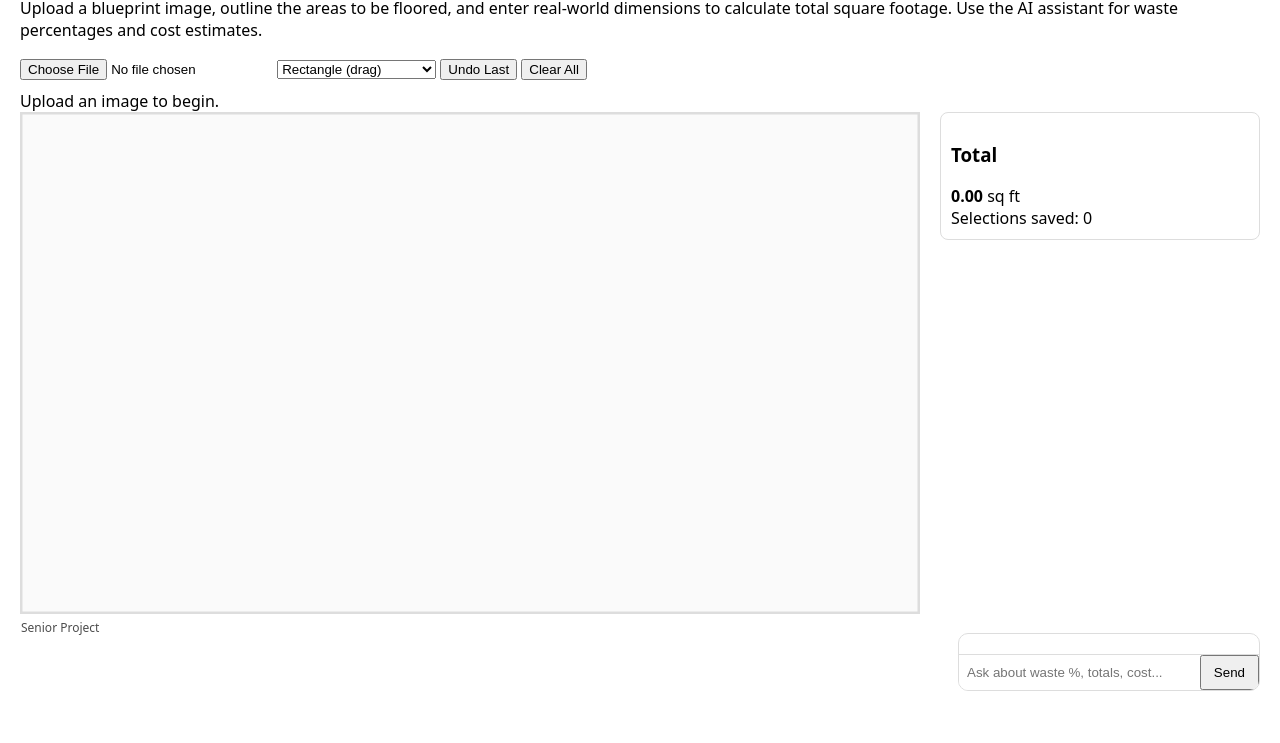
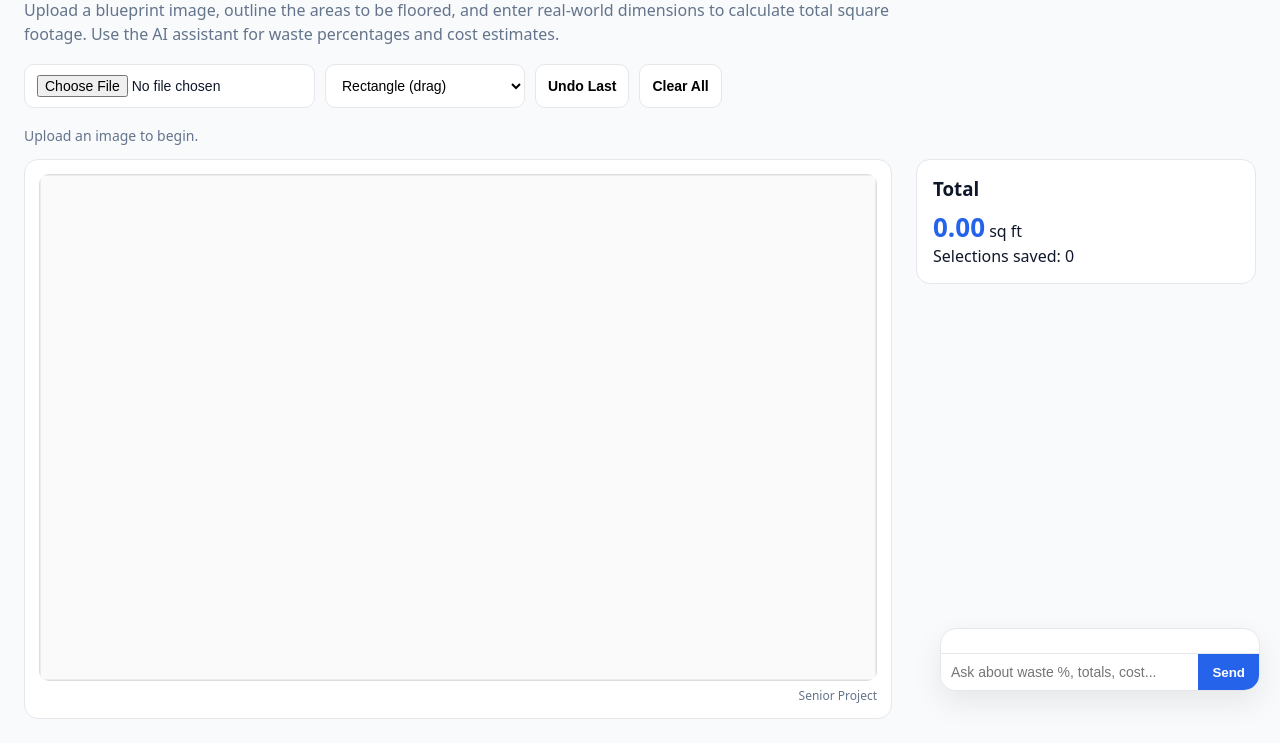
Before and after one commit to ari-923/seniorproject, a plain HTML site: page index.html in a window 1280 px wide. Shown: the part 89-832 px from the top of the page. Before the commit the page ends 800 px from the top, so only its background shows below. Drawn offline with Linux system fonts and the light colour scheme.

Commit message:
Update styles.css

```diff
--- a/styles.css
+++ b/styles.css
@@ -1,87 +1,198 @@
-/* Sets base font and page margins. */
+/* ---------- Base ---------- */
+:root {
+  --bg: #f8fafc;
+  --card: #ffffff;
+  --border: #e5e7eb;
+  --text: #0f172a;
+  --muted: #64748b;
+  --primary: #2563eb;
+  --primary-soft: rgba(37,99,235,0.08);
+  --success: #16a34a;
+  --radius: 14px;
+}
+
+* { box-sizing: border-box; }
+
 body {
-font-family: system-ui, -apple-system, sans-serif;
-margin: 20px;
+  margin: 0;
+  padding: 24px;
+  font-family: system-ui, -apple-system, BlinkMacSystemFont, sans-serif;
+  background: var(--bg);
+  color: var(--text);
 }
-/* Adds spacing for the top controls row. */
+
+/* ---------- Header ---------- */
+h1 {
+  font-size: 28px;
+  margin-bottom: 6px;
+}
+
+p {
+  margin-top: 0;
+  color: var(--muted);
+  line-height: 1.5;
+  max-width: 900px;
+}
+
+/* ---------- Controls ---------- */
 .controls {
-margin-bottom: 10px;
+  display: flex;
+  flex-wrap: wrap;
+  gap: 10px;
+  margin: 18px 0;
 }
-/* Creates a two-column layout (canvas + summary panel). */
+
+.controls input[type="file"],
+.controls select,
+.controls button {
+  padding: 10px 12px;
+  border-radius: 10px;
+  border: 1px solid var(--border);
+  background: var(--card);
+  font-size: 14px;
+}
+
+.controls select { min-width: 200px; }
+
+.controls button {
+  cursor: pointer;
+  font-weight: 600;
+}
+
+.controls button:hover { background: var(--primary-soft); }
+
+/* ---------- Status ---------- */
+#statusOut {
+  margin-bottom: 14px;
+  font-size: 14px;
+  color: var(--muted);
+}
+
+/* ---------- Layout ---------- */
 .layout {
   display: grid;
-grid-template-columns: 1fr 320px;
-/* Styles the next UI section. */
-gap: 20px;
+  grid-template-columns: 1fr 340px;
+  gap: 24px;
   align-items: start;
 }
-/* Sizes and borders the canvas container. */
+
+/* ---------- Canvas Card ---------- */
 .canvasWrap {
-border: 1px solid #ddd;
-height: 500px;
-position: relative;
-/* Makes the canvas fill its container. */
+  background: var(--card);
+  border-radius: var(--radius);
+  border: 1px solid var(--border);
+  padding: 14px;
+  height: 560px;
+  display: flex;
+  flex-direction: column;
 }
+
 canvas {
   width: 100%;
-/* Styles the next UI section. */
   height: 100%;
+  border-radius: 10px;
+  background: #fafafa;
   display: block;
+  cursor: crosshair;
 }
-/* Styles the next UI section. */
+
 .tip {
   font-size: 12px;
-opacity: 0.7;
+  color: var(--muted);
+  text-align: right;
   margin-top: 6px;
-/* Styles the totals/summary box. */
 }
+
+/* ---------- Summary Card ---------- */
 .summary {
-border: 1px solid #ddd;
-/* Styles the next UI section. */
+  background: var(--card);
+  border: 1px solid var(--border);
+  border-radius: var(--radius);
+  padding: 16px;
+}
+
+.summary h3 {
+  margin-top: 0;
+  margin-bottom: 8px;
+}
+
+#totalOut {
+  font-size: 26px;
+  color: var(--primary);
+}
+
+#listOut > div {
+  margin-top: 10px;
+  background: #f9fafb;
+  border-radius: 10px;
   padding: 10px;
+}
+
+/* ---------- Selection Cards ---------- */
+.selCard button {
+  background: transparent;
+  border: 1px solid var(--border);
+  padding: 6px 10px;
   border-radius: 8px;
+  cursor: pointer;
 }
-/* Styles each saved selection card in the list. */
-#listOut > div {
-margin-top: 8px;
-border: 1px solid #eee;
-padding: 6px;
-/* Positions and styles the floating chat widget. */
-border-radius: 6px;
+
+.selCard button:hover {
+  background: #fee2e2;
+  border-color: #fecaca;
 }
+
+/* ---------- Chat Widget ---------- */
 #chatWidget {
-/* Styles the next UI section. */
   position: fixed;
   bottom: 20px;
   right: 20px;
-width: 300px;
-/* Styles the next UI section. */
-border: 1px solid #ddd;
-background: white;
-border-radius: 10px;
+  width: 320px;
+  border-radius: 16px;
+  border: 1px solid var(--border);
+  background: var(--card);
+  box-shadow: 0 12px 30px rgba(0,0,0,0.08);
+  display: flex;
+  flex-direction: column;
   overflow: hidden;
-/* Sets chat log scrolling and text sizing. */
 }
+
 #chatLog {
-max-height: 200px;
-/* Styles the next UI section. */
+  padding: 12px;
+  max-height: 220px;
   overflow-y: auto;
-padding: 10px;
   font-size: 14px;
 }
-/* Lays out the chat input row (input + button). */
+
+#chatLog div { margin-bottom: 8px; }
+
 .chatInput {
   display: flex;
-border-top: 1px solid #ddd;
-/* Lays out the chat input row (input + button). */
+  border-top: 1px solid var(--border);
 }
+
 .chatInput input {
   flex: 1;
-/* Styles the next UI section. */
-padding: 8px;
+  padding: 10px;
   border: none;
+  font-size: 14px;
 }
-/* Lays out the chat input row (input + button). */
+
+.chatInput input:focus { outline: none; }
+
 .chatInput button {
-padding: 8px 12px;
+  padding: 10px 14px;
+  border: none;
+  background: var(--primary);
+  color: white;
+  font-weight: 600;
+  cursor: pointer;
 }
+
+.chatInput button:hover { opacity: 0.9; }
+
+/* ---------- Responsive ---------- */
+@media (max-width: 900px) {
+  .layout { grid-template-columns: 1fr; }
+  #chatWidget { width: calc(100% - 40px); right: 20px; }
+}
```
Lines whose indentation alone changed are shown as unchanged.
